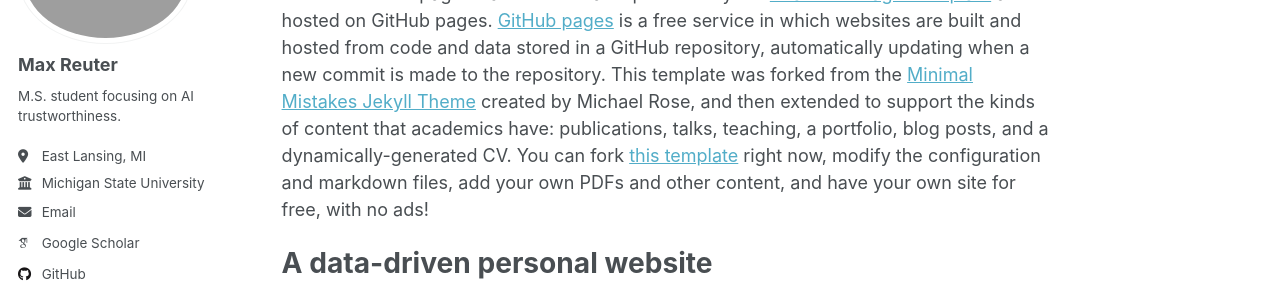
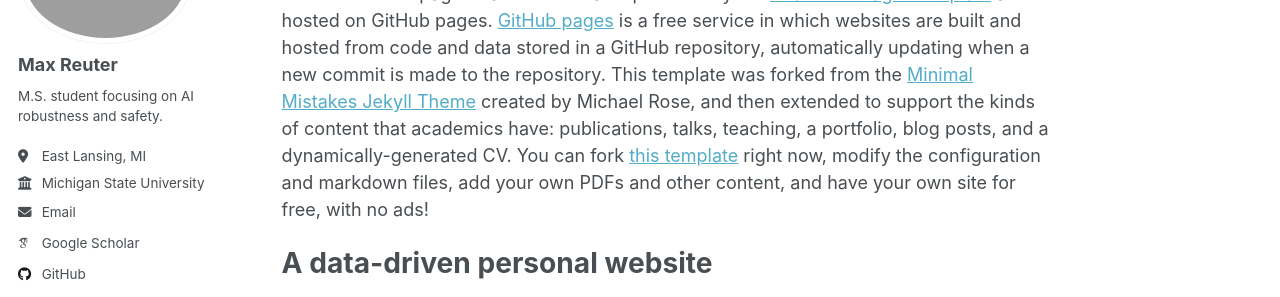
Before and after one commit to maxwellreuter/maxwellreuter.github.io, a Jekyll site: the page built from _pages/about.md, in a window 1280 px wide. Shown: the part 189-486 px from the top of the page. Built offline with Jekyll 4.4.1, drawn with Linux system fonts in a browser that asks for light colours; some web fonts are replaced.

Commit message:
Update _config.yml

```diff
--- a/_config.yml
+++ b/_config.yml
@@ -25,7 +25,7 @@ author:
   avatar           : "profile.png"
   name             : "Max Reuter"
   pronouns         : # example: "she/her"
-  bio              : "M.S. student focusing on AI trustworthiness."
+  bio              : "M.S. student focusing on AI robustness and safety."
   location         : "East Lansing, MI"
   employer         : "Michigan State University"
   uri              : # URL
```
